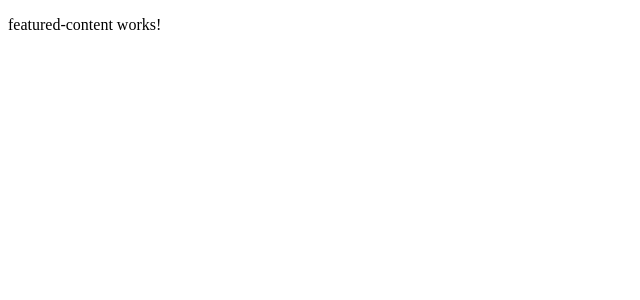
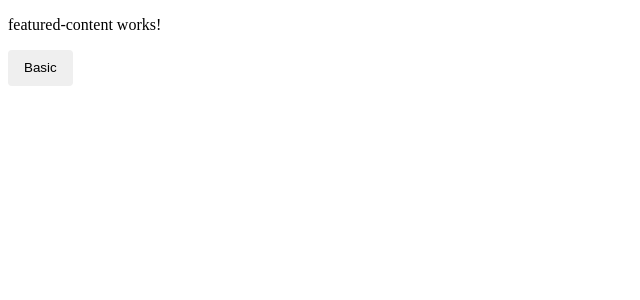
Before and after one commit to Connor-A/Daily_Bagel_API, an Angular app in the folder Frontend/: page / in a window 1280 px wide. Shown: the top 300 px of the page, without its empty margins (0-640 px from the left). Built offline with nearby package versions, Linux system fonts and the light colour scheme.

Commit message:
Testing Material Component and Module

```diff
--- a/Frontend/src/app/Components/featured-content/featured-content.component.html
+++ b/Frontend/src/app/Components/featured-content/featured-content.component.html
@@ -1 +1,2 @@
 <p>featured-content works!</p>
+<button mat-button>Basic</button>
--- a/Frontend/src/app/Components/featured-content/featured-content.component.ts
+++ b/Frontend/src/app/Components/featured-content/featured-content.component.ts
@@ -1,4 +1,5 @@
 import { Component, OnInit } from '@angular/core';
+import { MaterialModule } from '../../material/material.module'
 
 @Component({
   selector: 'app-featured-content',
--- a/Frontend/src/app/app.module.ts
+++ b/Frontend/src/app/app.module.ts
@@ -3,6 +3,7 @@ import { NgModule } from '@angular/core';
 import { BrowserAnimationsModule } from '@angular/platform-browser/animations'
 import { AppComponent } from './app.component';
 import { FeaturedContentComponent } from './components/featured-content/featured-content.component';
+import { MaterialModule } from './material/material.module';
 //import { StoryComponent } from './objects/story/story.component';
 
 @NgModule({
@@ -13,7 +14,8 @@ import { FeaturedContentComponent } from './components/featured-content/featured
   ],
   imports: [
     BrowserModule,
-    BrowserAnimationsModule
+    BrowserAnimationsModule,
+    MaterialModule
   ],
   providers: [],
   bootstrap: [AppComponent]
--- a/Frontend/src/index.html
+++ b/Frontend/src/index.html
@@ -7,6 +7,7 @@
 
   <meta name="viewport" content="width=device-width, initial-scale=1">
   <link rel="icon" type="image/x-icon" href="favicon.ico">
+  <link href="https://fonts.googleapis.com/icon?family=Material+Icons" rel="stylesheet">
 </head>
 <body>
   <app-root></app-root>
```
Also changed, not shown: Frontend/src/app/material/material.module.ts (added, +11 -0 lines).
